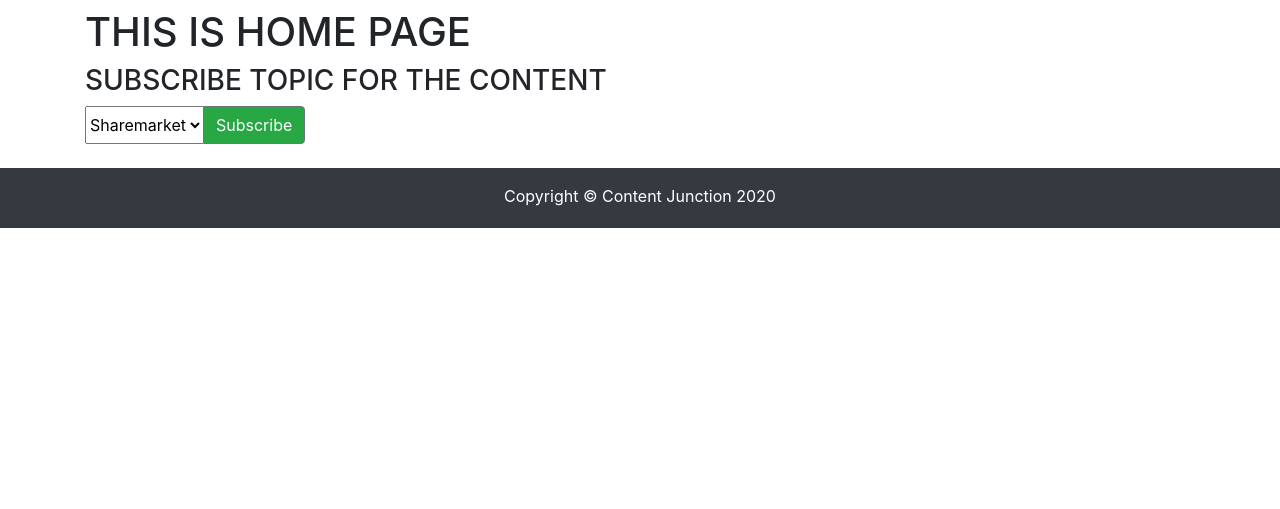
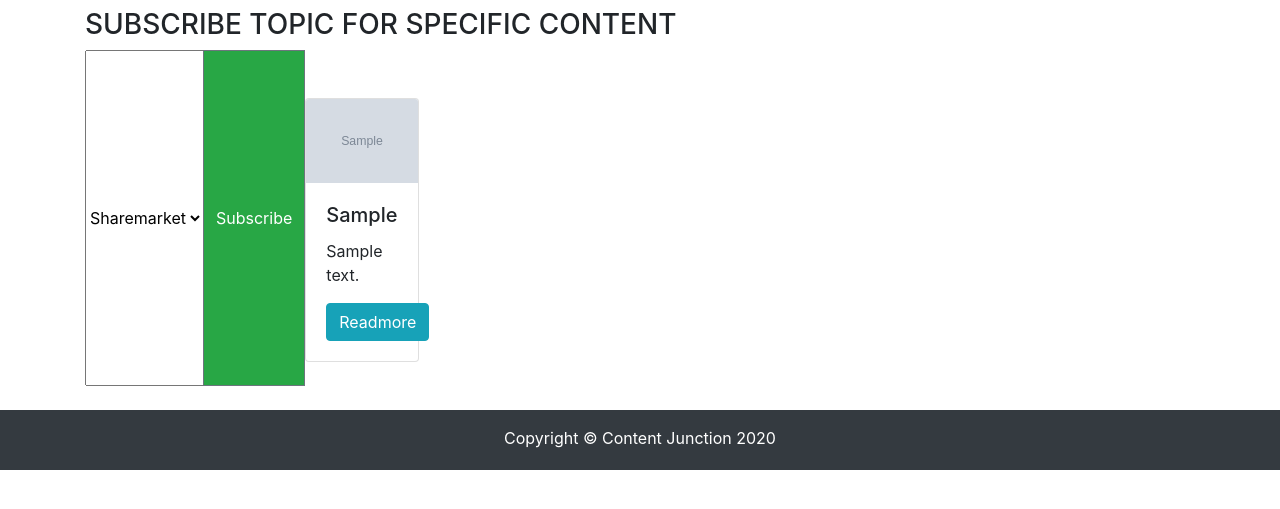
Before and after one commit to Aashish97/content_aggregator, a Django app: page / in a window 1280 px wide. Shown: the part 67-576 px from the top of the page. Run offline with Django 3.2, Linux system fonts and the light colour scheme; a user stored in the database is signed in; tables that the repository leaves empty hold one stand-in row (values such as "Sample post"); grey boxes marked "Sample" are stand-in pictures; some libraries are stand-ins or nearby versions.

Commit message:
Simple homepage

```diff
--- a/contenthub/templates/index.html
+++ b/contenthub/templates/index.html
@@ -1,8 +1,7 @@
 {% extends 'base.html' %}
 {% block content %}
 <div class="container">
-    <h1>THIS IS HOME PAGE</h1>
-    <h3>SUBSCRIBE TOPIC FOR THE CONTENT</h3>
+    <h3>SUBSCRIBE TOPIC FOR SPECIFIC CONTENT</h3>
     <form action="{% url 'contents' %}" method="POST">
         <div class="input-group">
             {% csrf_token %}
@@ -16,6 +15,27 @@
             <div class="input-group-append">
                 <button class="btn btn-outline-secondary bg-success text-white" type="submit">Subscribe</button>
             </div>
+
+            <div class="row row-cols-1 row-cols-md-3 mt-5">
+            {% for info in data %}
+            <div class="col mb-4">
+            <div class="card">
+                <img src="{{info.image}}" class="card-img-top" />
+                <div class="card-body">
+                <h5 class="card-title">{{info.headline}}</h5>
+                {% if info.body %}
+                <p>{{info.body}}</p>
+                {% endif %}
+                <button type="button" class="btn btn-info" onclick="window.location='{{info.link}}';">
+                    Readmore
+                </button>
+                </div>
+            </div>
+            </div>
+            {% endfor %}
+        </div>
+
+
         </div>
     </form>
 </div>
--- a/contenthub/views.py
+++ b/contenthub/views.py
@@ -16,7 +16,8 @@ from django.contrib.auth.decorators import login_required
 
 @login_required(login_url="login")
 def hompage(request):
-    return render(request, 'index.html',{})
+    data = Content.objects.all().order_by('?')[:20]
+    return render(request, 'index.html',{"data": data})
 
 @login_required(login_url="login")
 def contents(request):
--- a/templates/base.html
+++ b/templates/base.html
@@ -9,6 +9,7 @@
     <!-- Bootstrap core CSS -->
     <link rel="stylesheet" href="https://stackpath.bootstrapcdn.com/bootstrap/4.5.0/css/bootstrap.min.css"
         integrity="sha384-9aIt2nRpC12Uk9gS9baDl411NQApFmC26EwAOH8WgZl5MYYxFfc+NcPb1dKGj7Sk" crossorigin="anonymous" />
+
 </head>
 
 <body>
```
